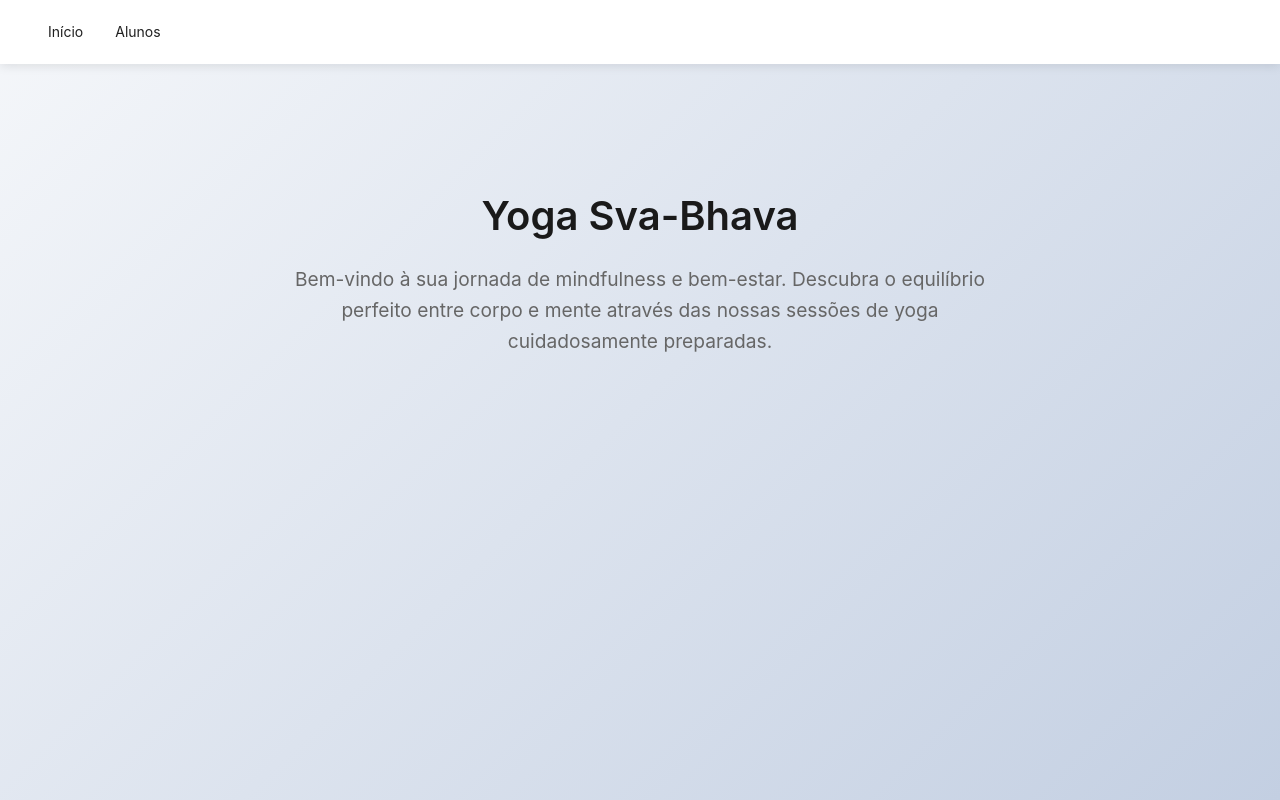
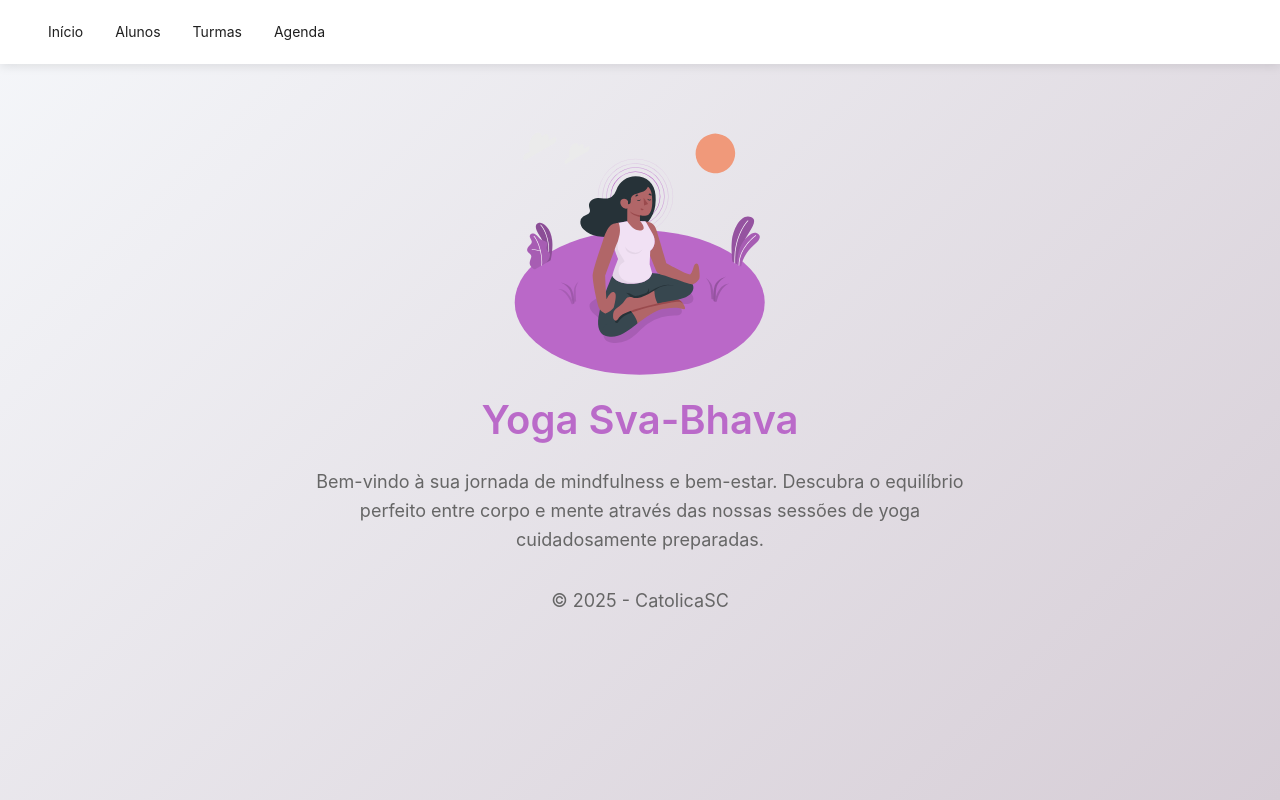
Before and after one commit to grazielatrres/svabhava-planner, a React (Vite) app in the folder frontend/: page / in a window 1280 px wide. Built offline with nearby package versions, Linux system fonts and the light colour scheme.

Commit message:
feat: new routes and mindfulness logo, update styles for improved UI

```diff
--- a/frontend/src/App.tsx
+++ b/frontend/src/App.tsx
@@ -1,7 +1,9 @@
-import { Layout, Menu, Typography } from 'antd';
+import { Layout, Menu, Typography, Image } from 'antd';
 import styled from 'styled-components';
 import { Link, Route, Routes } from 'react-router-dom';
 import StudentList from './pages/StudentList';
+import mindfulness from './assets/mindfulness.svg';
+
 
 const { Header, Content } = Layout;
 const { Title } = Typography;
@@ -9,7 +11,7 @@ const { Title } = Typography;
 const AppContainer = styled.div`
   min-height: 100vh;
   width: 100%;
-  background: linear-gradient(135deg, #f5f7fa 0%, #c3cfe2 100%);
+  background: linear-gradient(135deg, #f5f7fa 0%,rgb(214, 205, 214) 100%);
 `;
 
 const StyledHeader = styled(Header)`
@@ -37,12 +39,7 @@ const StyledContent = styled(Content)`
 
 const HomeContainer = styled.div`
   width: 100%;
-  padding: 2rem 1rem;
   text-align: center;
-
-  @media (min-width: 768px) {
-    padding: 6rem 2rem;
-  }
 `;
 
 const TitleContainer = styled.div`
@@ -62,6 +59,12 @@ function App() {
             <Menu.Item key="students">
               <Link to="/alunos">Alunos</Link>
             </Menu.Item>
+            <Menu.Item key="turmas">
+              <Link to="/turmas">Turmas</Link>
+            </Menu.Item>
+            <Menu.Item key="schedule">
+              <Link to="/schedule">Agenda</Link>
+            </Menu.Item>
           </Menu>
         </StyledHeader>
 
@@ -69,19 +72,23 @@ function App() {
           <Routes>
             <Route path="/" element={
               <HomeContainer>
+              <Image preview={false} src={mindfulness} alt="Logo" />
                 <TitleContainer>
-                  <Title style={{ fontSize: '2.5rem', color: '#1a1a1a', marginBottom: '1.5rem' }}>
+                  <Title style={{ fontSize: '2.5rem', color: '#ba6ac9', marginBottom: '1.5rem' }}>
                     Yoga Sva-Bhava
                   </Title>
-                  <Typography.Paragraph style={{ fontSize: '1.2rem', color: '#666', maxWidth: '700px', margin: '0 auto 2rem', lineHeight: '1.6' }}>
+                  <Typography.Paragraph style={{ fontSize: '18px', color: '#666', maxWidth: '700px', margin: '0 auto 2rem', lineHeight: '1.6' }}>
                     Bem-vindo à sua jornada de mindfulness e bem-estar.
                     Descubra o equilíbrio perfeito entre corpo e mente através das nossas
                     sessões de yoga cuidadosamente preparadas.
                   </Typography.Paragraph>
+                  <Typography.Paragraph style={{ fontSize: '18px', color: '#666', maxWidth: '700px', margin: '0 auto 2rem', lineHeight: '1.6' }}>© 2025 - CatolicaSC</Typography.Paragraph>
                 </TitleContainer>
               </HomeContainer>
             } />
             <Route path="/alunos" element={<StudentList />} />
+            <Route path="/turmas" element={<StudentList />} />
+            <Route path="/schedule" element={<StudentList />} />
           </Routes>
         </StyledContent>
       </Layout>
--- a/frontend/src/index.css
+++ b/frontend/src/index.css
@@ -67,18 +67,8 @@ h2 {
   transition: all 0.2s ease;
 }
 
-.ant-btn-primary {
-  background-color: #6366f1;
-  border-color: #6366f1;
-}
-
-.ant-btn-primary:hover {
-  background-color: #4f46e5;
-  border-color: #4f46e5;
-}
-
 .ant-btn:focus,
 .ant-btn:focus-visible {
-  outline: 2px solid #4f46e5;
+  outline: 2px solid #ba6ac9;
   outline-offset: 2px;
 }
--- a/frontend/src/main.tsx
+++ b/frontend/src/main.tsx
@@ -1,14 +1,17 @@
-import { StrictMode } from 'react'
-import { createRoot } from 'react-dom/client'
-import { BrowserRouter } from 'react-router-dom'
-import 'antd/dist/reset.css'
-import './index.css'
-import App from './App.tsx'
+import { StrictMode } from 'react';
+import { createRoot } from 'react-dom/client';
+import { BrowserRouter } from 'react-router-dom';
+import 'antd/dist/reset.css';
+import './index.css';
+import App from './App.tsx';
+import { ConfigProvider } from 'antd';
 
 createRoot(document.getElementById('root')!).render(
   <StrictMode>
     <BrowserRouter>
-      <App />
+      <ConfigProvider theme={{ token: { colorPrimary: '#ba6ac9' } }}>
+        <App />
+      </ConfigProvider>
     </BrowserRouter>
-  </StrictMode>,
-)
+  </StrictMode>
+);
```
Also changed, not shown: frontend/src/assets/mindfulness.svg (added).
